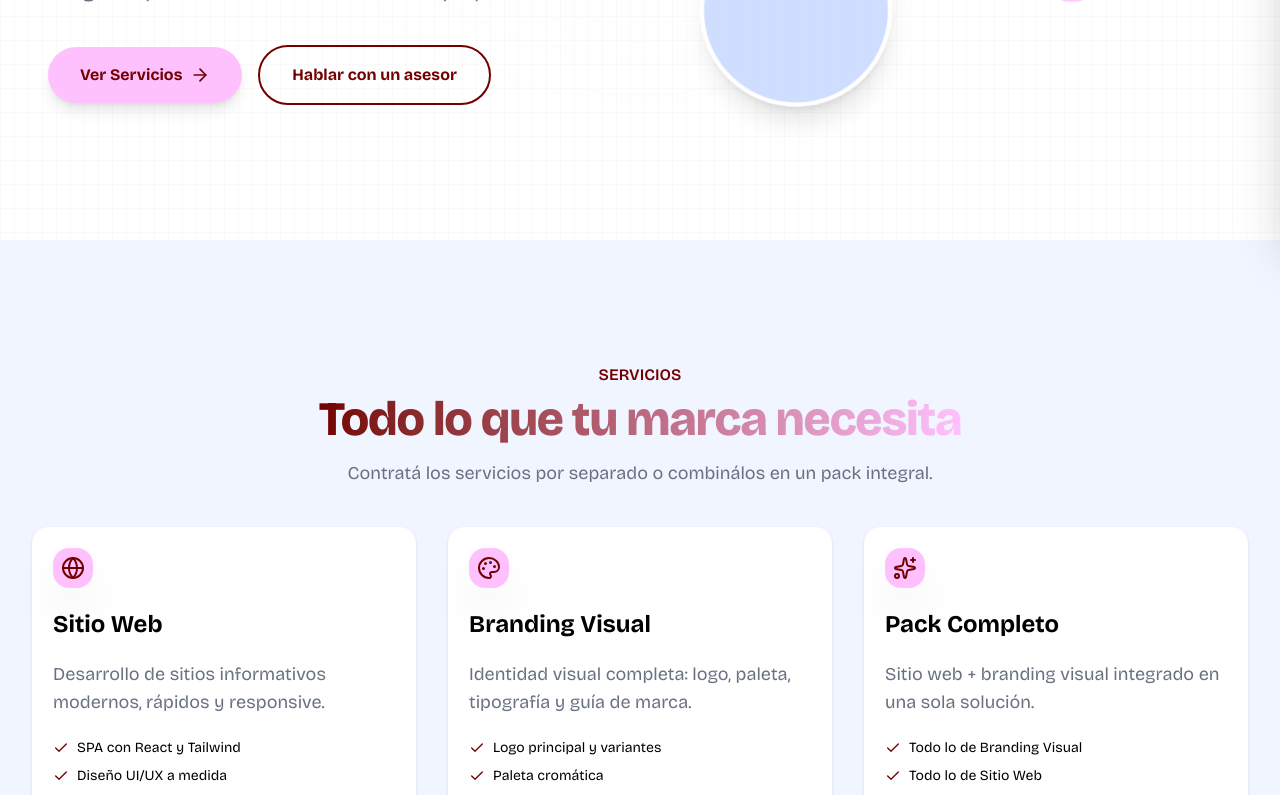
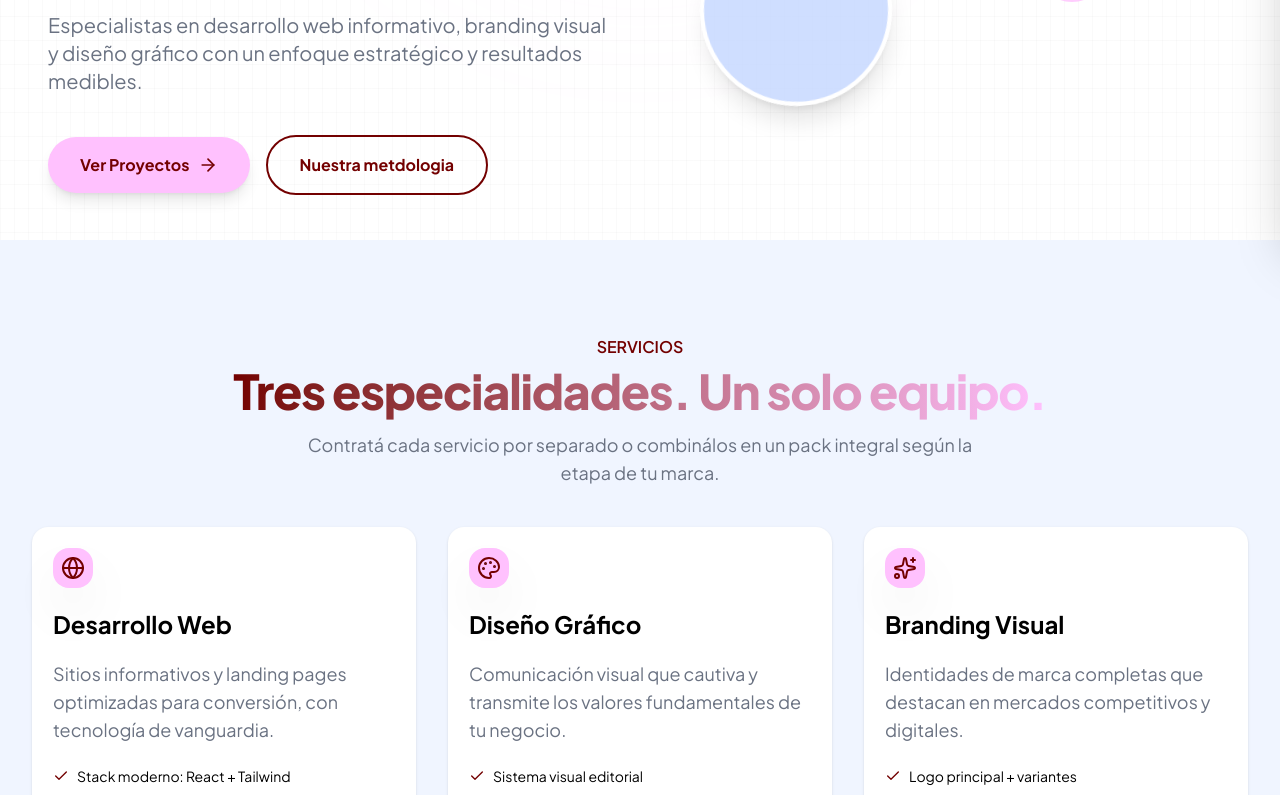
Before and after one commit to CasJuan/velaz-agency, a React (Vite) app: page / in a window 1280 px wide. Shown: the part 560-1355 px from the top of the page. Built offline with nearby package versions, Linux system fonts and the light colour scheme.

Commit message:
nuevos textos y demas

```diff
--- a/index.html
+++ b/index.html
@@ -15,6 +15,9 @@
   <link
     href="https://fonts.googleapis.com/css2?family=Bricolage+Grotesque:opsz,wght@12..96,200..800&family=Dancing+Script:wght@400..700&family=Inter:ital,opsz,wght@0,14..32,100..900;1,14..32,100..900&family=Ubuntu:ital,wght@0,300;0,400;0,500;0,700;1,300;1,400;1,500;1,700&display=swap"
     rel="stylesheet">
+<link rel="preconnect" href="https://fonts.googleapis.com">
+<link rel="preconnect" href="https://fonts.gstatic.com" crossorigin>
+<link href="https://fonts.googleapis.com/css2?family=Geist+Mono:wght@100..900&family=Geist:wght@100..900&family=JetBrains+Mono:ital,wght@0,100..800;1,100..800&family=Plus+Jakarta+Sans:ital,wght@0,200..800;1,200..800&family=Yanone+Kaffeesatz:wght@200..700&display=swap" rel="stylesheet">
   <title>Jusai Studio</title>
 </head>
 
--- a/src/components/layout/Footer.jsx
+++ b/src/components/layout/Footer.jsx
@@ -13,7 +13,7 @@ export const Footer = () => {
             <h1 className="text-2xl text-white font-extrabold tracking-tight">Jusai <span className="text-xl text-white font-display font-bold tracking-tight">studio</span> </h1>
           </div>
           <p className="mt-4 text-white/70 max-w-xs leading-relaxed">
-            Diseño web y branding visual para marcas que quieren crecer con identidad.
+            Studio digital especializado en desarrollo web, diseño gráfico y branding visual para marcas con ambición.
           </p>
         </div>
 
--- a/src/index.css
+++ b/src/index.css
@@ -6,7 +6,7 @@
 }
 
 @theme {
-  --font-sans: "Bricolage Grotesque", sans-serif;
+  --font-sans: "Plus Jakarta Sans", sans-serif;
   --font-display: "Dancing Script", cursive;
   --color-primary: #FFC1FE;
   --color-secondary: #730000;
--- a/src/sections/Hero.jsx
+++ b/src/sections/Hero.jsx
@@ -1,4 +1,4 @@
-import { ArrowRight, Brush } from "lucide-react"
+import { ArrowRight, Brush, Sparkles } from "lucide-react"
 import { motion } from "framer-motion";
 
 export const Hero = () => {
@@ -11,25 +11,25 @@ export const Hero = () => {
           transition={{ duration: 0.9, ease: "easeOut", delay: 0.2 }}>
 
           <span className="bg-primary/20 border border-primary rounded-full px-5 py-2 text-secondary flex flex-row gap-2 justify-center items-center font-medium text-sm animate-[bounce_4s_ease-in-out_2]" >
-            <Brush className="h-4 w-4" /> Agencia digital - Buenos Aires
+            <Sparkles className="h-4 w-4" /> Studio digital - Buenos Aires
           </span>
 
           <h1 className="text-5xl lg:text-7xl font-extrabold text-center lg:text-left leading-tight tracking-tight ">
             <span className="bg-clip-text text-transparent bg-linear-to-r from-secondary to-primary">
-              Tu marca empieza aquí
+              Elevamos tu marca al siguiente nivel digital
             </span>
           </h1>
 
           <p className="text-xl text-gray-500 text-center lg:text-left max-w-xl">
-            Diseñamos sitios web informativos, identidades visuales y branding completo. Soluciones a medida o paquetes integrales para hacer crecer tu marca con propósito.
+            Especialistas en desarrollo web informativo, branding visual y diseño gráfico con un enfoque estratégico y resultados medibles.
           </p>
 
           <div className="flex flex-col sm:flex-row items-center justify-center lg:justify-start gap-4 w-full mt-4">
             <button className="w-full sm:w-auto px-8 py-4 bg-primary text-secondary rounded-full shadow-lg flex flex-row items-center justify-center gap-2 hover:bg-secondary hover:text-white transition-all duration-300 font-bold">
-              Ver Servicios <ArrowRight className="h-5 w-5" />
+              Ver Proyectos <ArrowRight className="h-5 w-5" />
             </button>
             <button className="w-full sm:w-auto px-8 py-4 border-2 border-secondary text-secondary rounded-full hover:bg-secondary hover:text-white transition-all duration-300 font-bold">
-              Hablar con un asesor
+              Nuestra metdologia
             </button>
           </div>
         </motion.div>
--- a/src/sections/Preguntas.jsx
+++ b/src/sections/Preguntas.jsx
@@ -44,7 +44,7 @@ export const Preguntas = () => {
                     transition={{ duration: 0.9, ease: "easeOut", delay: 0.2 }}>
                     <h2 className="text-5xl font-extrabold tracking-tight">
                         <span className="bg-clip-text text-transparent bg-linear-to-r from-secondary to-primary">
-                            Preguntas Frecuentes
+                            Todo lo que necesitás saber
                         </span>
                     </h2>
                 </motion.div>
--- a/src/sections/Proceso.jsx
+++ b/src/sections/Proceso.jsx
@@ -5,26 +5,46 @@ const steps = [
     {
         number: "01",
         icon: MessageCircle,
-        title: "Reunión inicial",
-        description: "Entendemos tu negocio, objetivos y público para crear una estrategia a medida.",
+        title: "Descubrimiento",
+        description: "Analizamos tus objetivos, audiencia y mercado para trazar la ruta estratégica más efectiva.",
+        entregables: [
+            "Brief de proyecto",
+            "Audit competitivo",
+            "Roadmap",
+        ],
     },
     {
         number: "02",
         icon: FileText,
-        title: "Propuesta y presupuesto",
-        description: "Presentamos un plan personalizado con tiempos, entregables y costos claros.",
+        title: "Estrategia & Diseño",
+        description: "Creamos conceptos visuales y estructuras funcionales que conectan con tu audiencia.",
+        entregables: [
+            "Wireframes",
+            "Sistema visual",
+            "Prototipos",
+        ],
     },
     {
         number: "03",
         icon: Paintbrush,
-        title: "Aprobacion y seña",
-        description: "Creamos tu marca o sitio web con revisiones incluidas en cada etapa.",
+        title: "Desarrollo",
+        description: "Implementamos soluciones robustas y escalables con los más altos estándares técnicos.",
+        entregables: [
+            "Código limpio",
+            "QA cross-device",
+            "CMS opcional",
+        ],
     },
     {
         number: "04",
         icon: Paintbrush,
-        title: "Diseño y desarrollo",
-        description: "Creamos tu marca o sitio web con revisiones incluidas en cada etapa.",
+        title: "Lanzamiento",
+        description: "Publicamos, medimos y acompañamos los primeros pasos para asegurar el impacto real.",
+        entregables: [
+            "Deploy",
+            "Analytics",
+            "Soporte 30 días",
+        ],
     },
     {
         number: "05",
@@ -48,14 +68,14 @@ export const Proceso = () => {
                 viewport={{ once: true, amount: 0.2 }}
                 transition={{ duration: 0.9, ease: "easeOut", delay: 0.2 }}>
                 <div className="flex flex-col items-center text-center mb-16">
-                    <span className="uppercase text-secondary text-base font-semibold mb-2">Proceso</span>
+                    <span className="uppercase text-secondary text-base font-semibold mb-2">Metodologia</span>
                     <h2 className="text-5xl lg:text-5xl font-extrabold tracking-tight">
                         <span className="bg-clip-text text-transparent bg-linear-to-r from-secondary to-primary">
-                            Cómo trabajamos
+                            Cuatro fases, cero sorpresas
                         </span>
                     </h2>
                     <p className="mt-4 text-lg text-gray-500 max-w-2xl mx-auto">
-                        Un proceso claro y colaborativo de principio a fin
+                        Un proceso transparente diseñado para que sepas siempre dónde estamos y qué viene después.
                     </p>
                 </div>
                 <div className="w-full max-w-6xl mx-auto mt-10">
--- a/src/sections/Servicios.jsx
+++ b/src/sections/Servicios.jsx
@@ -13,16 +13,16 @@ export const Servicios = () => {
           <span className="uppercase text-secondary text-base font-semibold mb-2 ">Servicios</span>
           <h2 className="text-5xl text-center mb-4 font-extrabold tracking-tight">
             <span className="bg-clip-text text-transparent bg-linear-to-r from-secondary to-primary">
-              Todo lo que tu marca necesita
+              Tres especialidades. Un solo equipo.
             </span>
           </h2>
-          <p className="text-lg text-center mb-10 max-w-2xl text-gray-500">Contratá los servicios por separado o combinálos en un pack integral.</p>
+          <p className="text-lg text-center mb-10 max-w-2xl text-gray-500">Contratá cada servicio por separado o combinálos en un pack integral según la etapa de tu marca.</p>
           <div className="flex flex-col md:flex-row items-center md:items-stretch justify-center flex-wrap gap-8 w-full">
-            <CardServices icon={<Globe color="#730000" />} title="Sitio Web" desc="Desarrollo de sitios informativos modernos, rápidos y responsive." items={["SPA con React y Tailwind", "Diseño UI/UX a medida", "Optimización SEO", "Hosting y dominio incluidos"]} btn="Cotizar sitio" />
+            <CardServices icon={<Globe color="#730000" />} title="Desarrollo Web" desc="Sitios informativos y landing pages optimizadas para conversión, con tecnología de vanguardia." items={["Stack moderno: React + Tailwind", "Performance y Core Web Vitals", "SEO técnico on-page", "CMS opcional para autogestión"]} btn="Cotizar desarrollo" />
 
-            <CardServices icon={<Palette color="#730000" />} title="Branding Visual" desc="Identidad visual completa: logo, paleta, tipografía y guía de marca." items={["Logo principal y variantes", "Paleta cromática", "Sistema tipográfico", "Manual de marca PDF"]} btn="Crear identidad" />
+            <CardServices icon={<Palette color="#730000" />} title="Diseño Gráfico" desc="Comunicación visual que cautiva y transmite los valores fundamentales de tu negocio." items={["Sistema visual editorial", "Piezas para redes y campañas", "Diseño impreso y digital", "Plantillas reutilizables"]} btn="Solicitar diseño" />
 
-            <CardServices icon={<Sparkles color="#730000" />} title="Pack Completo" desc="Sitio web + branding visual integrado en una sola solución." items={["Todo lo de Branding Visual", "Todo lo de Sitio Web", "Estrategia de marca", "Soporte premium 3 meses"]} btn="Lanzar mi marca" />
+            <CardServices icon={<Sparkles color="#730000" />} title="Branding Visual" desc="Identidades de marca completas que destacan en mercados competitivos y digitales." items={["Logo principal + variantes", "Sistema cromático y tipográfico", "Manual de marca PDF", "Aplicaciones reales"]} btn="Crear identidad" />
           </div>
         </motion.div>
       </section>
```
Also changed, not shown: src/sections/Contacto.jsx (+4 -5 lines).
